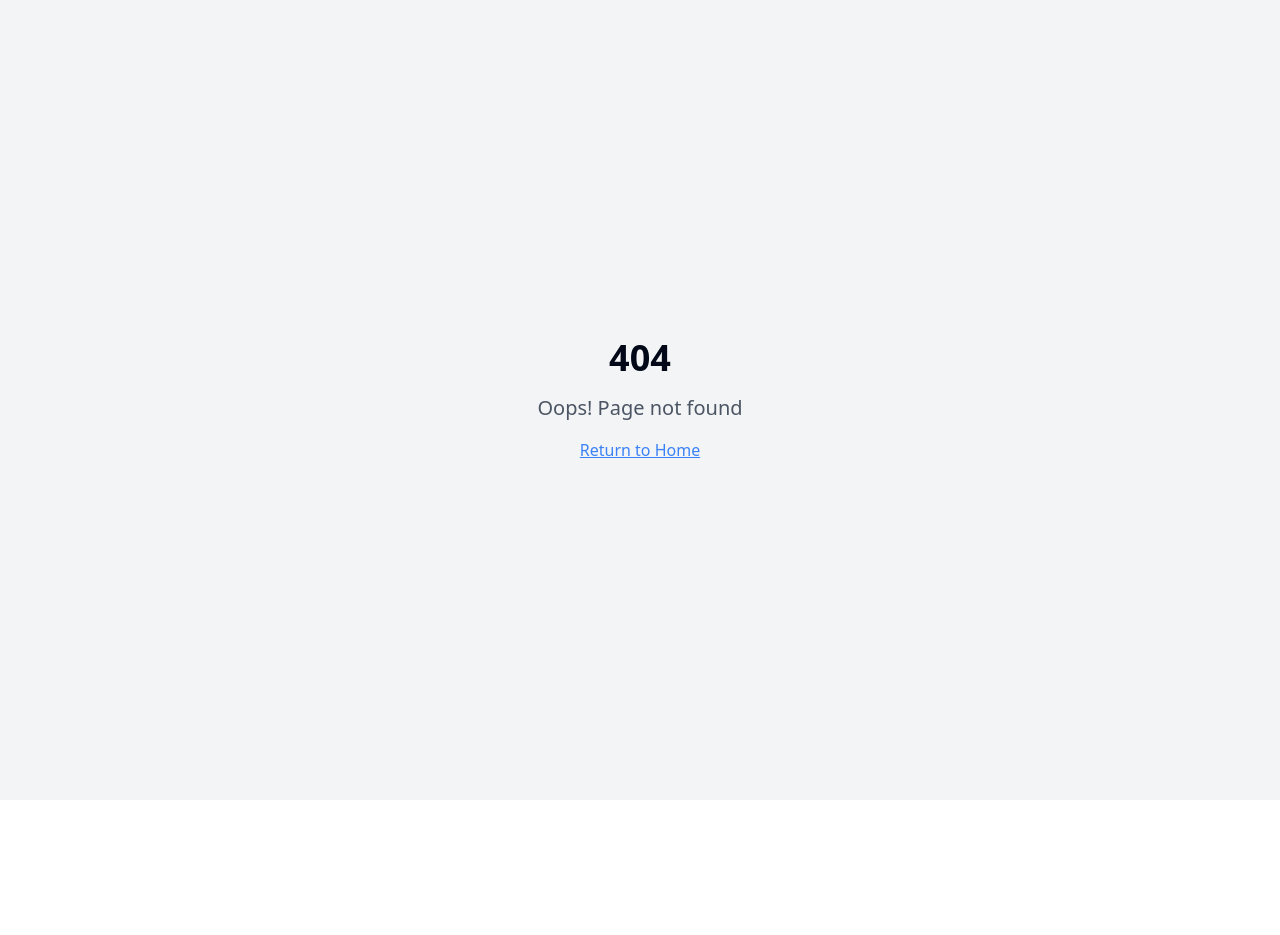
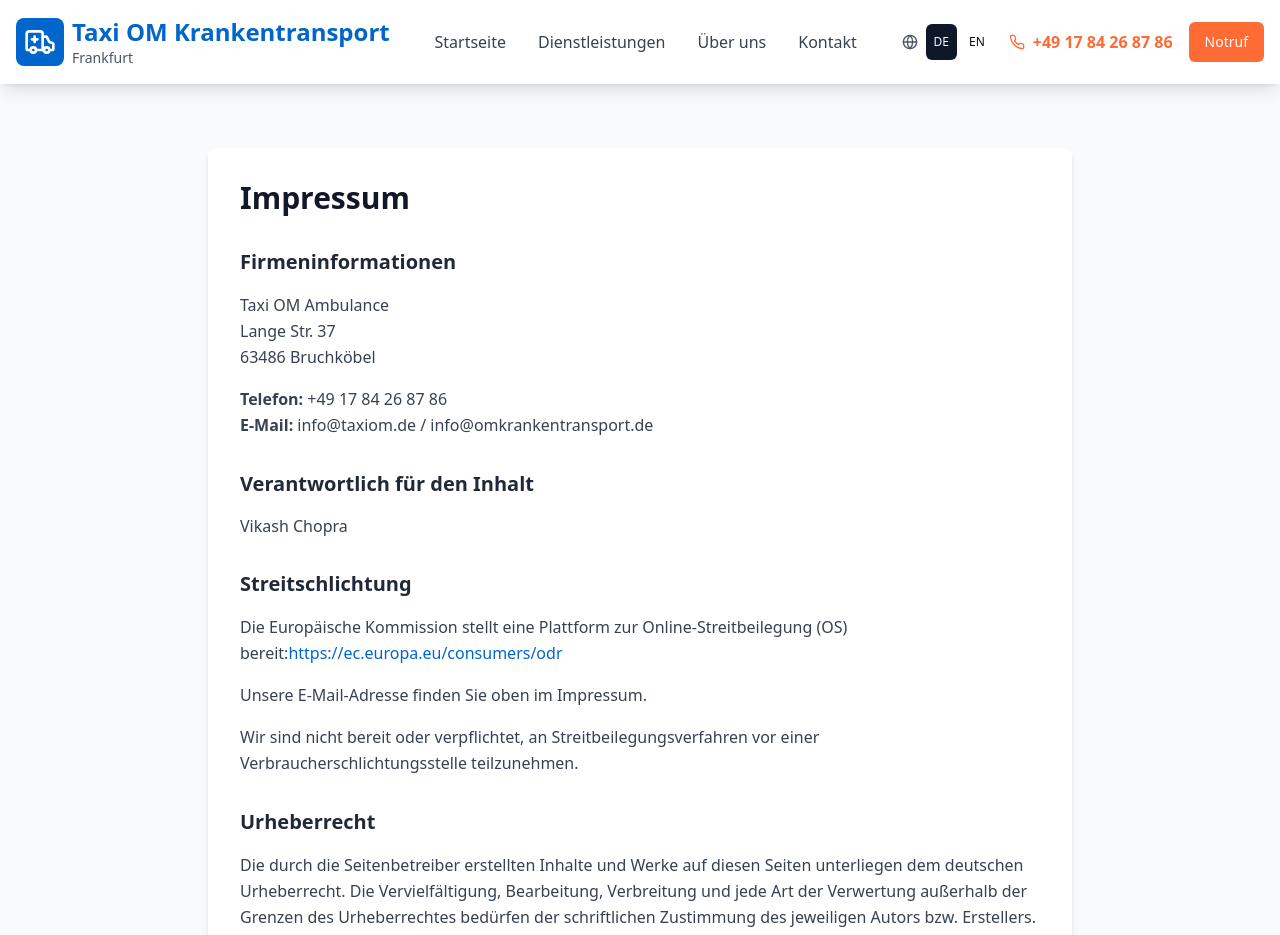
Before and after one commit to bytetechnik/frankfurt-care-transit-web, a React (Vite) app: page /imprint in a window 1280 px wide. Before the commit this address had no page. Shown: the top 935 px of the page. Before the commit the page ends 800 px from the top, so only its background shows below. Built offline with nearby package versions, Linux system fonts and the light colour scheme.

Commit message:
Add imprint page
Add imprint page with relevant information.

```diff
--- a/src/App.tsx
+++ b/src/App.tsx
@@ -6,6 +6,7 @@ import { QueryClient, QueryClientProvider } from "@tanstack/react-query";
 import { BrowserRouter, Routes, Route } from "react-router-dom";
 import { LanguageProvider } from "@/contexts/LanguageContext";
 import Index from "./pages/Index";
+import Imprint from "./pages/Imprint";
 import NotFound from "./pages/NotFound";
 
 const queryClient = new QueryClient();
@@ -19,6 +20,7 @@ const App = () => (
         <BrowserRouter>
           <Routes>
             <Route path="/" element={<Index />} />
+            <Route path="/imprint" element={<Imprint />} />
             {/* ADD ALL CUSTOM ROUTES ABOVE THE CATCH-ALL "*" ROUTE */}
             <Route path="*" element={<NotFound />} />
           </Routes>
--- a/src/components/Footer.tsx
+++ b/src/components/Footer.tsx
@@ -1,6 +1,7 @@
 
 import { Ambulance, Phone, Mail, MapPin, Facebook, Instagram } from 'lucide-react';
 import { useLanguage } from '@/contexts/LanguageContext';
+import { Link } from 'react-router-dom';
 
 const Footer = () => {
   const { t } = useLanguage();
@@ -108,9 +109,9 @@ const Footer = () => {
               <a href="#" className="text-gray-400 hover:text-white text-sm transition-colors">
                 {t('footer.privacy')}
               </a>
-              <a href="#" className="text-gray-400 hover:text-white text-sm transition-colors">
+              <Link to="/imprint" className="text-gray-400 hover:text-white text-sm transition-colors">
                 {t('footer.imprint')}
-              </a>
+              </Link>
             </div>
           </div>
         </div>
--- /dev/null
+++ b/src/pages/Imprint.tsx
@@ -0,0 +1,75 @@
+
+import Header from '@/components/Header';
+import Footer from '@/components/Footer';
+import { useLanguage } from '@/contexts/LanguageContext';
+
+const Imprint = () => {
+  const { t } = useLanguage();
+
+  return (
+    <div className="min-h-screen">
+      <Header />
+      <main className="py-16 bg-gray-50">
+        <div className="container mx-auto px-4 max-w-4xl">
+          <div className="bg-white rounded-lg shadow-md p-8">
+            <h1 className="text-3xl font-bold text-gray-900 mb-8">{t('imprint.title')}</h1>
+
+            {/* Company Information */}
+            <section className="mb-8">
+              <h2 className="text-xl font-semibold text-gray-800 mb-4">{t('imprint.company_info')}</h2>
+              <div className="text-gray-700 leading-relaxed">
+                <p className="font-medium">Taxi OM Ambulance</p>
+                <p>Lange Str. 37</p>
+                <p>63486 Bruchköbel</p>
+                <p className="mt-4">
+                  <strong>{t('imprint.telephone')}:</strong> +49 17 84 26 87 86
+                </p>
+                <p>
+                  <strong>{t('imprint.email')}:</strong> info@taxiom.de / info@omkrankentransport.de
+                </p>
+              </div>
+            </section>
+
+            {/* Responsible Person */}
+            <section className="mb-8">
+              <h2 className="text-xl font-semibold text-gray-800 mb-4">{t('imprint.responsible_title')}</h2>
+              <p className="text-gray-700">Vikash Chopra</p>
+            </section>
+
+            {/* Dispute Resolution */}
+            <section className="mb-8">
+              <h2 className="text-xl font-semibold text-gray-800 mb-4">{t('imprint.dispute_resolution')}</h2>
+              <div className="text-gray-700 leading-relaxed">
+                <p className="mb-4">
+                  {t('imprint.dispute_text')}
+                  <a
+                    href="https://ec.europa.eu/consumers/odr"
+                    target="_blank"
+                    rel="noopener noreferrer"
+                    className="text-medical-blue hover:underline"
+                  >
+                    https://ec.europa.eu/consumers/odr
+                  </a>
+                </p>
+                <p className="mb-4">{t('imprint.email_reference')}</p>
+                <p>{t('imprint.arbitration_disclaimer')}</p>
+              </div>
+            </section>
+
+            {/* Copyright */}
+            <section>
+              <h2 className="text-xl font-semibold text-gray-800 mb-4">{t('imprint.copyright')}</h2>
+              <div className="text-gray-700 leading-relaxed space-y-4">
+                <p>{t('imprint.copyright_text1')}</p>
+                <p>{t('imprint.copyright_text2')}</p>
+              </div>
+            </section>
+          </div>
+        </div>
+      </main>
+      <Footer />
+    </div>
+  );
+};
+
+export default Imprint;
--- a/src/translations/de.ts
+++ b/src/translations/de.ts
@@ -210,5 +210,20 @@ export const deTranslations = {
     advantage_2: 'Erfahrenes Fachpersonal',
     advantage_3: 'Moderne Fahrzeugflotte',
     advantage_4: 'Transparente Abrechnung'
+  },
+  // Imprint Section
+  imprint: {
+    title: 'Impressum',
+    company_info: 'Firmeninformationen',
+    telephone: 'Telefon',
+    email: 'E-Mail',
+    responsible_title: 'Verantwortlich für den Inhalt',
+    dispute_resolution: 'Streitschlichtung',
+    dispute_text: 'Die Europäische Kommission stellt eine Plattform zur Online-Streitbeilegung (OS) bereit:',
+    email_reference: 'Unsere E-Mail-Adresse finden Sie oben im Impressum.',
+    arbitration_disclaimer: 'Wir sind nicht bereit oder verpflichtet, an Streitbeilegungsverfahren vor einer Verbraucherschlichtungsstelle teilzunehmen.',
+    copyright: 'Urheberrecht',
+    copyright_text1: 'Die durch die Seitenbetreiber erstellten Inhalte und Werke auf diesen Seiten unterliegen dem deutschen Urheberrecht. Die Vervielfältigung, Bearbeitung, Verbreitung und jede Art der Verwertung außerhalb der Grenzen des Urheberrechtes bedürfen der schriftlichen Zustimmung des jeweiligen Autors bzw. Erstellers. Downloads und Kopien dieser Seite sind nur für den privaten, nicht kommerziellen Gebrauch gestattet.',
+    copyright_text2: 'Soweit die Inhalte auf dieser Seite nicht vom Betreiber erstellt wurden, werden die Urheberrechte Dritter beachtet. Insbesondere werden Inhalte Dritter als solche gekennzeichnet. Sollten Sie trotzdem auf eine Urheberrechtsverletzung aufmerksam werden, bitten wir um einen entsprechenden Hinweis. Bei Bekanntwerden von Rechtsverletzungen werden wir derartige Inhalte umgehend entfernen.'
   }
 };
--- a/src/translations/en.ts
+++ b/src/translations/en.ts
@@ -210,5 +210,20 @@ export const enTranslations = {
     advantage_2: 'Experienced Professional Staff',
     advantage_3: 'Modern Vehicle Fleet',
     advantage_4: 'Transparent Billing'
+  },
+  // Imprint Section
+  imprint: {
+    title: 'Imprint',
+    company_info: 'Company Information',
+    telephone: 'Telephone',
+    email: 'Email',
+    responsible_title: 'Responsible for the content',
+    dispute_resolution: 'Dispute Resolution',
+    dispute_text: 'The European Commission provides a platform for online dispute resolution (ODR):',
+    email_reference: 'You can find our email address above in the imprint.',
+    arbitration_disclaimer: 'We are not willing or obliged to participate in dispute resolution proceedings before a consumer arbitration board.',
+    copyright: 'Copyright',
+    copyright_text1: 'The content and works on these pages created by the site operators are subject to German copyright law. Reproduction, processing, distribution, and any form of exploitation outside the limits of copyright law require the written consent of the respective author or creator. Downloads and copies of this site are permitted only for private, non-commercial use.',
+    copyright_text2: 'To the extent that the content on this site was not created by the operator, the copyrights of third parties are respected. In particular, third-party content is marked as such. Should you nevertheless become aware of a copyright infringement, please notify us accordingly. Upon notification of any such violations, we will remove such content immediately.'
   }
 };
--- a/src/types/translations.ts
+++ b/src/types/translations.ts
@@ -148,66 +148,18 @@ export interface Translations {
     advantage_3: string;
     advantage_4: string;
   };
-  contact: {
+  imprint: {
     title: string;
-    subtitle: string;
-    get_in_touch: string;
-    emergency_hotline: string;
-    email_us: string;
-    location: string;
-    office_hours: string;
-    office_hours_time: string;
-    available_24_7: string;
-    respond_2h: string;
-    emergency_service: string;
-    emergency_services: string;
-    emergency_notice: string;
-    send_message: string;
-    full_name: string;
-    phone_number: string;
-    email_address: string;
-    message: string;
-    message_placeholder: string;
-    send: string;
-    map_placeholder: string;
-    taxi_booking: string;
-    ambulance_booking: string;
-    common_fields: {
-      first_name: string;
-      last_name: string;
-      address: string;
-      phone: string;
-      email: string;
-      location_from: string;
-      location_to: string;
-    };
-    taxi_fields: {
-      time: string;
-      additional_info: string;
-    };
-    ambulance_fields: {
-      guests: string;
-      health_insurance: string;
-      amenities: string;
-      additional_info: string;
-      specify_insurance: string;
-      insurance_options: {
-        aok: string;
-        tk: string;
-        barmer: string;
-        dak: string;
-        kkh: string;
-        ik: string;
-        bkk: string;
-        knappschaft: string;
-        private: string;
-        other: string;
-      };
-      amenity_options: {
-        stretcher: string;
-        seated: string;
-        walking: string;
-      };
-    };
+    company_info: string;
+    telephone: string;
+    email: string;
+    responsible_title: string;
+    dispute_resolution: string;
+    dispute_text: string;
+    email_reference: string;
+    arbitration_disclaimer: string;
+    copyright: string;
+    copyright_text1: string;
+    copyright_text2: string;
   };
 }
```
